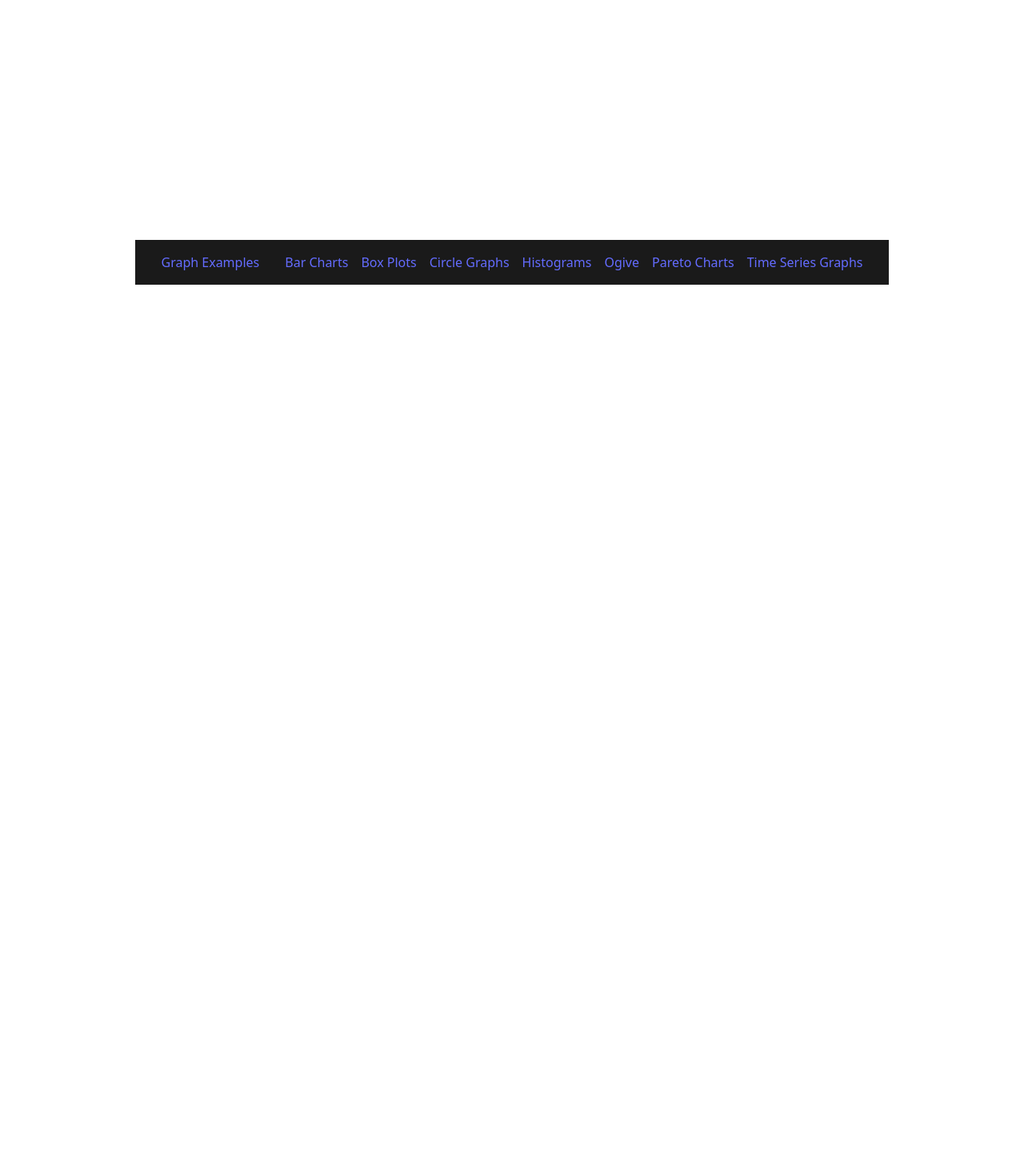
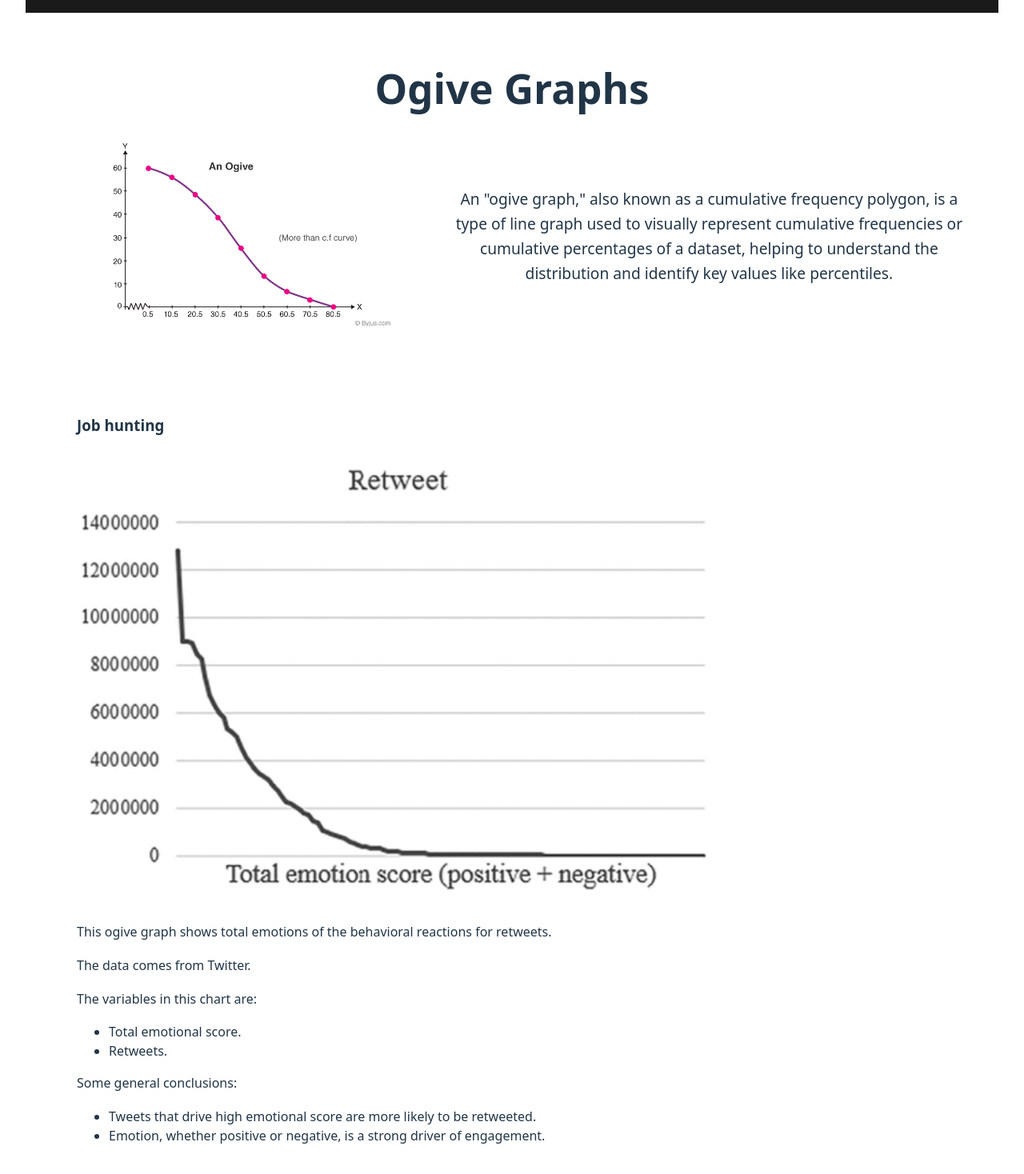
Before and after one commit to Edwin-Arroyo/Graphs-site, a React (Vite) app in the folder Graphs/: page /ogive in a window 1280 px wide. Shown: the part 72-1540 px from the top of the page at 80% size. Before the commit the page ends 800 px from the top, so only its background shows below. Built offline with nearby package versions, Linux system fonts and the light colour scheme.

Commit message:
ogive page

```diff
--- a/Graphs/src/App.jsx
+++ b/Graphs/src/App.jsx
@@ -6,6 +6,7 @@ import CircleGraphs from "./pages/circle";
 import Histogram from "./pages/histogram";
 import Pareto from "./pages/pareto";
 import Time from "./pages/time";
+import Ogive from "./pages/ogive";
 import "./App.css";
 
 function App() {
@@ -21,7 +22,7 @@ function App() {
           <Route path="/histogram" element={<Histogram />} />
           <Route path="/pareto" element={<Pareto />} />
           <Route path="/time" element={<Time />} />
-          {/*<Route path="/ogive" element={<Ogive />} />*/}
+          <Route path="/ogive" element={<Ogive />} />
         </Routes>
       </main>
     </div>
--- a/Graphs/src/pages/ogive.jsx
+++ b/Graphs/src/pages/ogive.jsx
@@ -0,0 +1,125 @@
+import ogive from "../assets/ogive.png";
+import ogive1 from "../assets/ogive1.png";
+import time2 from "../assets/time2.png";
+function Ogive() {
+  return (
+    <div className="graph-page">
+      <h1>Ogive Graphs</h1>
+
+      {/* Introduction to circle graphs */}
+      <section className="intro">
+        <div className="intro-content">
+          <div className="intro-image">
+            <img src={ogive} alt="Histogram example" />
+          </div>
+          <div className="intro-text">
+            <p>
+            An "ogive graph," also known as a cumulative frequency polygon, is a type of line graph used to
+            visually represent cumulative frequencies or cumulative percentages of a dataset, helping
+            to understand the distribution and identify key values like percentiles.
+            </p>
+          </div>
+        </div>
+      </section>
+
+      <div className="graph-examples">
+        {/* First Example  */}
+        <div className="graph-example wide-example">
+          <h3> Job hunting </h3>
+            <img
+              src={ogive1}
+              alt="Ogive graph showing behavioral reaction of retweets"
+            />
+
+          <p>
+            This ogive graph shows total emotions of the behavioral reactions for retweets.
+          </p>
+          <p>
+            {" "}
+            The data comes from Twitter.{" "}
+          </p>
+          <p>The variables in this chart are: </p>
+          <ul>
+            <li> Total emotional score. </li>
+            <li>
+              {" "}
+              Retweets. {" "}
+            </li>
+          </ul>
+          <p> Some general conclusions:</p>
+          <ul>
+            <li>
+              {" "}
+              Tweets that drive high emotional score are more likely to be retweeted.{" "}
+            </li>
+            <li>
+              {" "}
+              Emotion, whether positive or negative, is a strong driver of engagement.{" "}
+            </li>
+          </ul>
+        </div>
+
+      </div>
+
+      <style jsx>{`
+        .graph-page {
+          padding: 2rem;
+          max-width: 1200px;
+          margin: 0 auto;
+        }
+
+        .intro {
+          margin-bottom: 3rem;
+        }
+
+        .intro-content {
+          display: flex;
+          align-items: center;
+          gap: 2rem;
+        }
+
+        .intro-image {
+          flex: 0 0 40%;
+        }
+
+        .intro-image img {
+          width: 100%;
+          max-width: 400px;
+          height: auto;
+          border-radius: 4px;
+        }
+
+        .intro-text {
+          flex: 1;
+          font-size: 1.2rem;
+          line-height: 1.6;
+        }
+
+        .graph-examples {
+          display: grid;
+          gap: 3rem;
+        }
+
+        .graph-example {
+          text-align: left;
+          padding: 2rem;
+          border-radius: 8px;
+          background: rgba(255, 255, 255, 0.05);
+        }
+
+        .graph-example img {
+          width: 100%;
+          max-width: 800px;
+          margin: 1rem 0;
+          border-radius: 4px;
+        }
+
+        .graph-example p {
+          line-height: 1.6;
+        }
+      `}</style>
+    </div>
+  );
+}
+
+export default Ogive;
--- a/Graphs/src/pages/time.jsx
+++ b/Graphs/src/pages/time.jsx
@@ -1,7 +1,7 @@
 import time from "../assets/time.png";
 import time1 from "../assets/time1.png";
 import time2 from "../assets/time2.png";
-function Histogram() {
+function Time() {
   return (
     <div className="graph-page">
       <h1>Time Series Graphs</h1>
@@ -158,4 +158,4 @@ function Histogram() {
   );
 }
 
-export default Histogram;
+export default Time;
```
Also changed, not shown: Graphs/src/assets/ogive1.png (added), Graphs/src/pages/stemLeaf.jsx (added).
